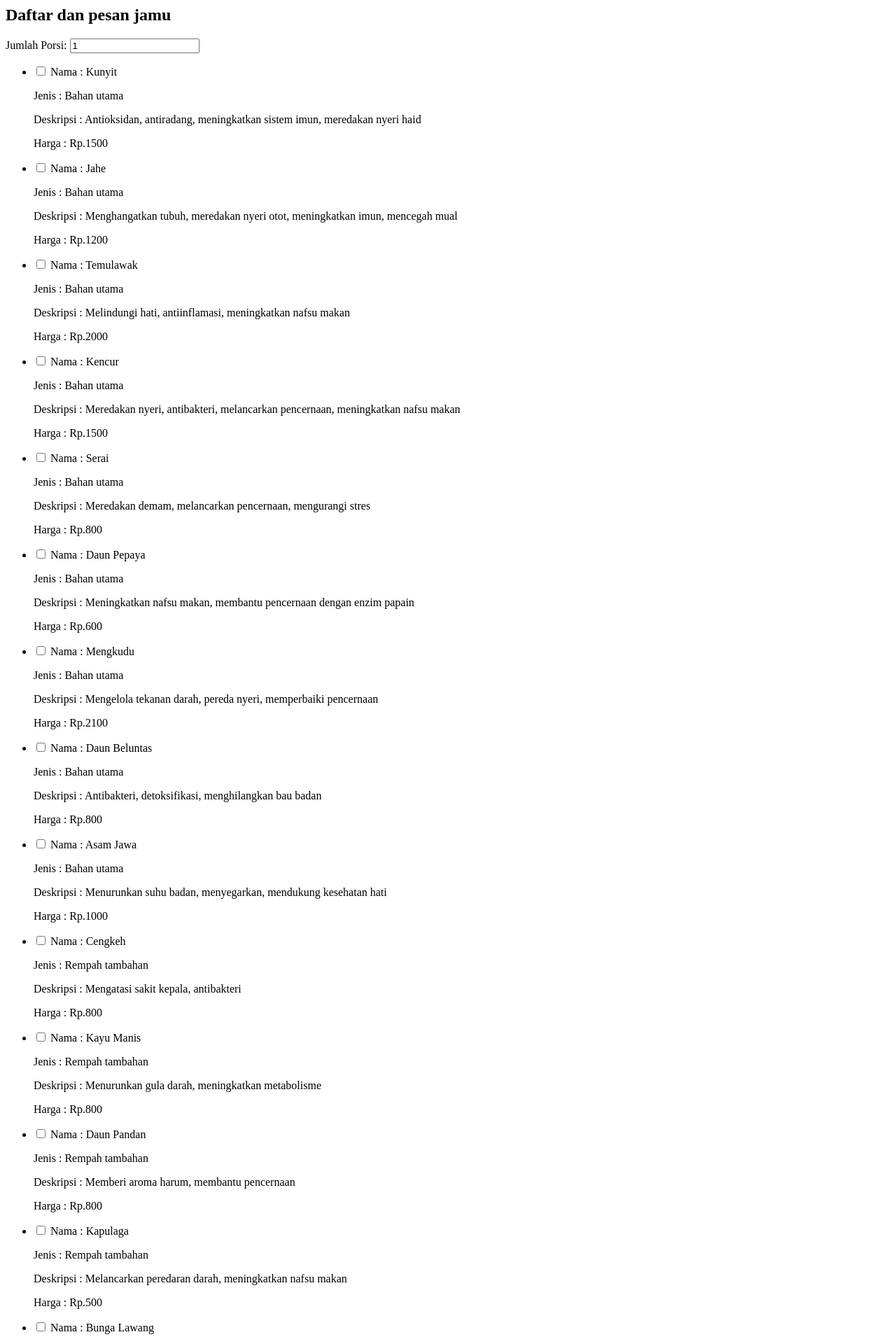
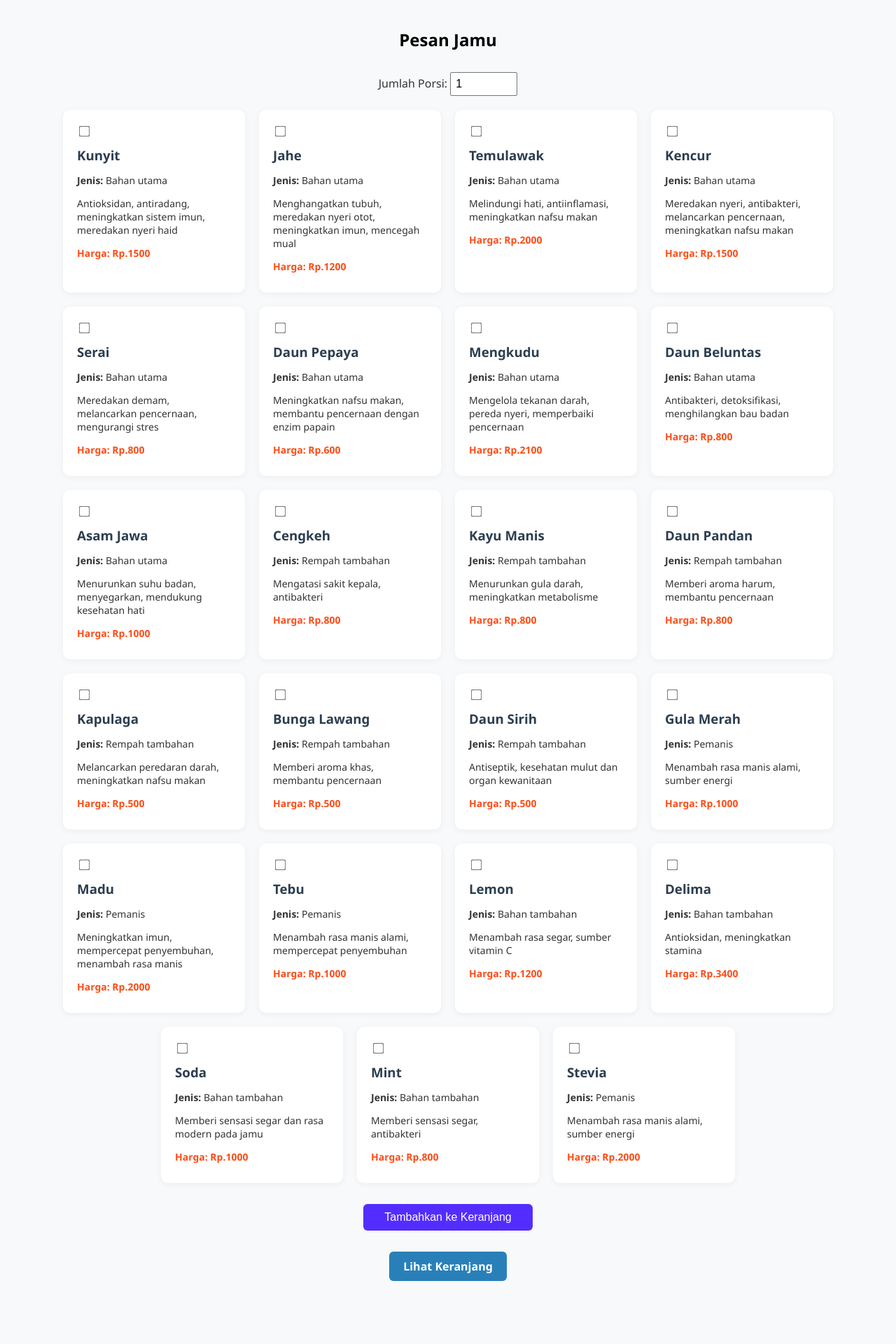
Before and after one commit to plorenpurba/uts, a PHP site: page / in a window 1280 px wide. Shown: the top 1920 px of the page at 70% size. After the commit the page ends 1830 px from the top, so only its background shows below. Run offline with PHP 8.4, Linux system fonts and the light colour scheme; data comes from the database, SQL or seed files in the repository.

Commit message:
Merapikan tampilan dengan css dan menambahkan tombol bayar di keranjang

```diff
--- a/database.php
+++ b/database.php
@@ -23,7 +23,7 @@ class Database{
              $sql->execute();
 
          }
-         return $sql->fetchAll(PDO::FETCH_ASSOC);
+         return $sql->fetch(PDO::FETCH_ASSOC);
      }
      function delete($d){
          global $conn;
--- /dev/null
+++ b/index.css
@@ -0,0 +1,108 @@
+body {
+    font-family: 'Segoe UI', sans-serif;
+    background-color: #f8f9fa;
+    margin: 0;
+    padding: 20px;
+    color: #333;
+}
+
+.judul-halaman {
+    text-align: center;
+    color: #000000;
+    margin-bottom: 30px;
+}
+
+.input-porsi {
+    text-align: center;
+    margin-bottom: 20px;
+}
+
+.input-porsi input {
+    padding: 6px;
+    font-size: 16px;
+    width: 80px;
+}
+
+.kartu-container {
+    display: flex;
+    flex-wrap: wrap;
+    gap: 20px;
+    justify-content: center;
+}
+
+.kartu-bahan {
+    background-color: white;
+    border-radius: 10px;
+    width: 260px;
+    box-shadow: 0 2px 10px rgba(0,0,0,0.05);
+    transition: transform 0.2s ease;
+}
+
+.kartu-bahan:hover {
+    transform: translateY(-5px);
+}
+
+.konten-kartu {
+    display: block;
+    padding: 20px;
+    text-decoration: none;
+    color: inherit;
+    cursor: pointer;
+}
+
+.konten-kartu input[type="checkbox"] {
+    margin-right: 10px;
+    transform: scale(1.2);
+}
+
+.nama-bahan {
+    margin: 10px 0 5px;
+    color: #2c3e50;
+}
+
+.jenis-bahan, .deskripsi-bahan, .harga-bahan {
+    font-size: 14px;
+    margin-bottom: 8px;
+}
+
+.harga-bahan {
+    font-weight: bold;
+    color: #fc4c17;
+}
+
+.aksi-form {
+    text-align: center;
+    margin-top: 30px;
+}
+
+.tombol-submit {
+    padding: 10px 30px;
+    background-color: #532dff;
+    color: white;
+    border: none;
+    font-size: 16px;
+    border-radius: 6px;
+    cursor: pointer;
+}
+
+.tombol-submit:hover {
+    background-color: #060472;
+}
+
+.navigasi-bawah {
+    text-align: center;
+    margin-top: 40px;
+}
+
+.tombol-keranjang {
+    text-decoration: none;
+    background-color: #2980b9;
+    color: white;
+    padding: 10px 20px;
+    border-radius: 6px;
+    font-weight: bold;
+}
+
+.tombol-keranjang:hover {
+    background-color: #2471a3;
+}
--- a/index.php
+++ b/index.php
@@ -2,21 +2,19 @@
 session_start();
 include "koneksi.php";
 
-// pake session untuk keranjang
 if (!isset($_SESSION['keranjang'])) {
     $_SESSION['keranjang'] = [];
+
 }
 
-// form untuk menambah bahan lewat sesiion
 if ($_SERVER['REQUEST_METHOD'] == "POST") {
-    $bahanTerpilih = isset($_POST['bahan']) ? $_POST['bahan'] : [];
-    // untuk porsi nilai defaultnya 1
-    $porsi = isset($_POST['porsi']) ? $_POST['porsi'] : 1;
+    $bahanTerpilih = $_POST['bahan'] ?? [];
+    $porsi = $_POST['porsi'] ?? 1;
+
     foreach ($bahanTerpilih as $id) {
         $bahan = $db->tampilBahanId($id);
-        // cek kalo bahan itu ada ?
         if ($bahan) {
-            // ambil harga dan nama dari id nya
+
             if (isset($_SESSION['keranjang'][$id])) {
                 $_SESSION['keranjang'][$id]['porsi'] += $porsi;
             } else {
@@ -30,24 +28,51 @@ if ($_SERVER['REQUEST_METHOD'] == "POST") {
     }
     header("Location: keranjang.php");
     exit;
+
 }
+
 $listBahan = $db->tampilBahan();
+
 ?>
-<h2>Daftar dan pesan jamu</h2>
+
+<!DOCTYPE html>
+<html>
+<head>
+    <title>Pesan Jamu</title>
+    <link rel="stylesheet" href="index.css">
+</head>
+<body>
+
+<h2 class="judul-halaman">Pesan Jamu</h2>
+
 <form method="post" action="">
-    <label>Jumlah Porsi: <input type="number" name="porsi" value="1" min="1" required></label>
-    <ul>
-        <?php foreach ($listBahan as $t): ?>
-            <li>
-                <input type="checkbox" name="bahan[]"value="<?= $t['id']; ?>">
-                <p style="display:inline" >Nama : <?= $t['nama'] ?></p>
-                <p>Jenis : <?= $t['jenis'] ?></p>
-                <p>Deskripsi : <?= $t['deskripsi'] ?></p>
-                <p>Harga : Rp.<?= $t['harga'] ?></p>
-            </li>
+    <div class="input-porsi">
+        <label for="porsi">Jumlah Porsi:</label>
+        <input type="number" name="porsi" id="porsi" value="1" min="1" required>
+    </div>
+
+    <div class="kartu-container">
+        <?php foreach ($listBahan as $b): ?>
+        <div class="kartu-bahan">
+            <label class="konten-kartu">
+                <input type="checkbox" name="bahan[]" value="<?= $b['id']; ?>">
+                <h3 class="nama-bahan"><?= htmlspecialchars($b['nama']) ?></h3>
+                <p class="jenis-bahan"><strong>Jenis:</strong> <?= $b['jenis'] ?></p>
+                <p class="deskripsi-bahan"><?= $b['deskripsi'] ?></p>
+                <p class="harga-bahan">Harga: Rp.<?= $b['harga'] ?></p>
+            </label>
+        </div>
         <?php endforeach; ?>
-    </ul>
-    <button type="submit">Tambahkan ke Keranjang</button>
+    </div>
+
+    <div class="aksi-form">
+        <button type="submit" class="tombol-submit">Tambahkan ke Keranjang</button>
+    </div>
 </form>
 
-<a href="keranjang.php">Lihat Keranjang</a>
+<div class="navigasi-bawah">
+    <a href="keranjang.php" class="tombol-keranjang">Lihat Keranjang</a>
+</div>
+
+</body>
+</html>
```
Also changed, not shown: keranjang.css (added, +96 -0 lines), keranjang.php (+69 -58 lines), edit.php (added).
